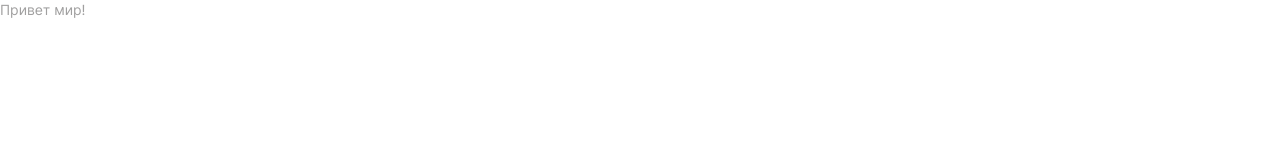
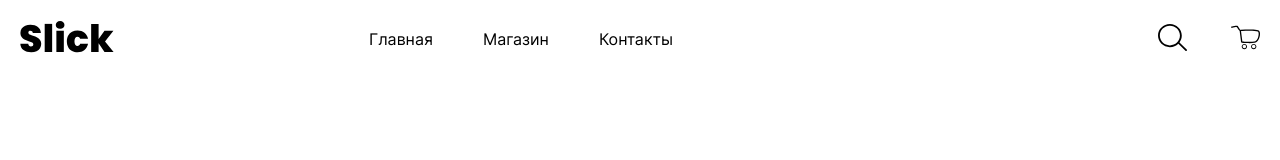
Before and after one commit to yaaasno/task2, a website: page source/index.html in a window 1280 px wide. Drawn offline with nearby package versions, Linux system fonts and the light colour scheme; files that its build step writes are made by us from their sources.

Commit message:
added homework

```diff
--- a/source/index.html
+++ b/source/index.html
@@ -8,6 +8,41 @@
     <link rel="stylesheet" href="css/style.min.css">
   </head>
   <body>
-    Привет мир!
+     <nav class="main-nav">
+      <div class="container main-nav__container">
+        <a href="" class="main-nav__logo">
+          <img src="img/slick.svg" alt="Логотип магазина Slick">
+        </a>
+
+        <ul class="main-nav__ul">
+          <li class="main-nav__li">
+            <a>Главная</a>
+          </li>
+          <li class="main-nav__li">
+            <a>Магазин</a>
+          </li>
+          <li class="main-nav__li">
+            <a>Контакты</a>
+          </li>
+        </ul>
+
+        <div class="main-nav__div-shop">
+          <button class="main-nav__btn">
+            <img src="img/find.svg" alt="Поиск" class="main-nav__img">
+          </button>
+          <button class="main-nav__btn main-nav__btn-shop">
+            <img src="img/shop.svg" alt="Корзина" class="main-nav__img">
+          </button>
+        </div>
+
+        <button class="main-nav__btn-burger">
+          <img src="img/burger.svg" alt="Иконка меню">
+        </button>
+
+        <button class="main-nav__btn-close">
+          <img src="img/close.svg" alt="Закрытие меню">
+        </button>
+      </div>
+     </nav>
   </body>
 </html>
--- /dev/null
+++ b/source/sass/blocks/main-nav.scss
@@ -0,0 +1,99 @@
+.main-nav {
+  background-color: #fff;
+
+  &__container {
+    display: flex;
+    align-items: center;
+    @media (max-width:1728px) {
+      padding-right: 20px;
+      padding-left: 20px;
+      padding-top: 21px;
+    }
+    @media (max-width:768px) {
+      padding-right: 10px;
+      padding-left: 10px;
+      padding-top: 14px;
+    }
+    padding-right: 84px;
+    padding-left: 84px;
+    padding-top: 77px;
+  }
+
+  &__logo {
+    margin-right: auto;
+  }
+
+  &__ul {
+    @include clear-list;
+    display: flex;
+    margin-right: auto;
+    @media(max-width:768px) {
+     display: none;
+    }
+  }
+
+  &__li {
+    @media (max-width:1728px) {
+      font-size: 16px;
+    }
+    font-size: 24px;
+    color: #000000;
+    font-weight: 400;
+    line-height: 154%;
+
+    a {
+    @media (max-width:1728px) {
+      padding: 28px 25px;
+    }
+      padding: 77px 36px;
+    }
+  }
+
+  &__div-shop {
+    @include clear-list;
+    display: flex;
+    margin-left: auto;
+
+    .main-nav__btn {
+      @include clear-button;
+      margin-right: 44px;
+        @media (max-width:768px) {
+          margin-right: 26px;
+        }
+    }
+    .main-nav__img {
+      @media (max-width:1728px) {
+        width: 29px;
+        height: 27px;
+      }
+      @media (max-width:768px) {
+        width: 17px;
+        height: 16px;
+      }
+    }
+  }
+
+  &__div-shop {
+    .main-nav__btn-shop {
+      @media (max-width:1728px) {
+        margin-right: 0;
+      }
+      @media (max-width:768px) {
+        margin-right: 26px;
+      }
+    }
+  }
+
+  &__btn-burger {
+    @include clear-button;
+    display: none;
+    @media (max-width:768px) {
+      display: block;
+    }
+  }
+
+  &__btn-close {
+    @include clear-button;
+    display: none;
+  }
+}
--- a/source/sass/root.scss
+++ b/source/sass/root.scss
@@ -15,4 +15,5 @@ body {
 a {
   text-decoration: none;
   color: inherit;
+  cursor: pointer;
 }
--- a/source/sass/style.scss
+++ b/source/sass/style.scss
@@ -3,3 +3,4 @@
 @import 'common/clear-list.scss';
 
 @import 'root.scss';
+@import 'blocks/main-nav.scss';
```
Also changed, not shown: source/img/burger.svg (added), source/img/close.svg (added), source/img/find.svg (added), source/img/logo.svg (deleted), source/img/product_1.jpg (deleted), source/img/product_1.webp (deleted), source/img/shop.svg (added), source/img/slick.svg (added).
